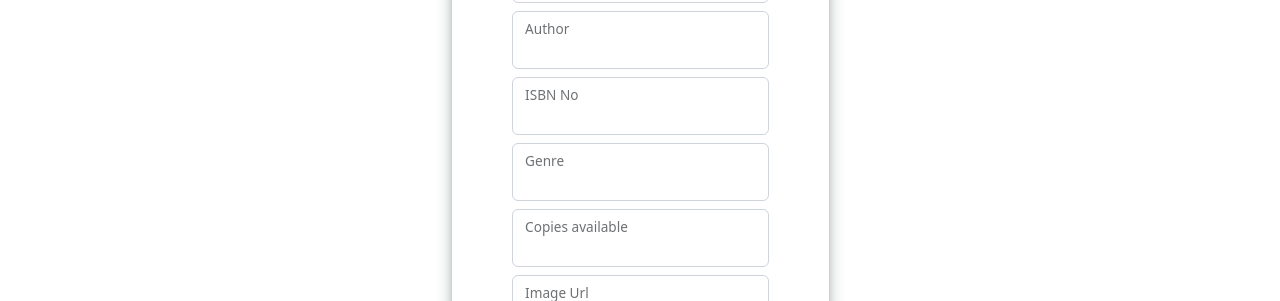
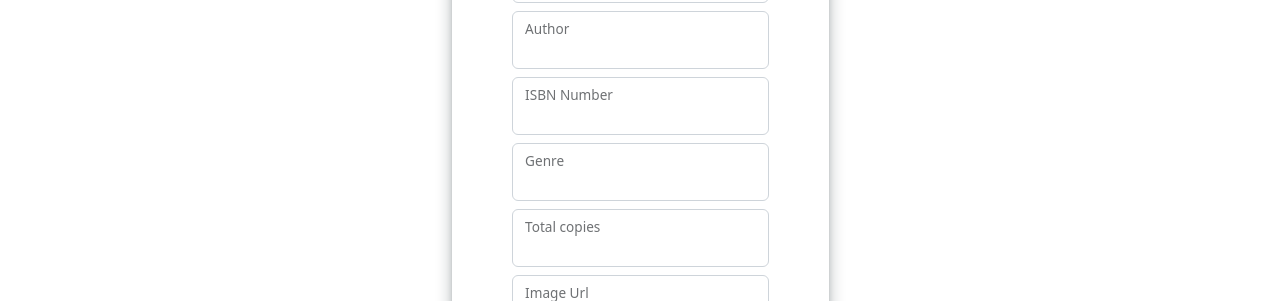
Before and after one commit to dev-siva98/library, a React (Create React App) app: page /admin/editbook/1 in a window 1280 px wide. Shown: the part 216-517 px from the top of the page. Built offline with nearby package versions, Linux system fonts and the light colour scheme; no server answers.

Commit message:
clear testing values

```diff
--- a/src/Components/EditBook/EditBook.jsx
+++ b/src/Components/EditBook/EditBook.jsx
@@ -31,7 +31,8 @@ function EditBook() {
   const totalNumberOfCopiesRef = useRef();
 
   const handleChange = (e, value) => {
-    if (e.target.value.trim() !== value) setInputChanged(true);
+    if (e.target.value.trim() !== value)
+      setInputChanged(true); //to enable save and reset button
     else setInputChanged(false);
   };
 
@@ -47,7 +48,14 @@ function EditBook() {
 
     const errorSet = { ...errors };
 
-    if (title && author && isbnNumber && genre && totalNumberOfCopies && imageUrl) {
+    if (
+      title &&
+      author &&
+      isbnNumber &&
+      genre &&
+      totalNumberOfCopies &&
+      imageUrl
+    ) {
       //validate fields have values to aviod overriting with empty values
       const data = {
         title,
@@ -120,7 +128,7 @@ function EditBook() {
           defaultValue={book?.isbnNumber}
           onChange={(e) => handleChange(e, book.isbnNumber)}
         />
-        <label htmlFor="isbn">ISBN No</label>
+        <label htmlFor="isbn">ISBN Number</label>
       </div>
 
       <div className="form-floating mb-2">
@@ -147,14 +155,16 @@ function EditBook() {
           defaultValue={book?.totalNumberOfCopies}
           onChange={(e) => handleChange(e, book.totalNumberOfCopies)}
         />
-        <label htmlFor="totalNumberOfCopies">Copies available</label>
+        <label htmlFor="totalNumberOfCopies">Total copies</label>
       </div>
 
       <div className="form-floating mb-2">
         <input
           type="text"
           id="imageUrl"
-          className={`form-control form-file ${errors.imageUrl ? "is-invalid" : ""}`}
+          className={`form-control form-file ${
+            errors.imageUrl ? "is-invalid" : ""
+          }`}
           ref={imageUrlRef}
           defaultValue={book?.imageUrl}
           onChange={(e) => handleChange(e, book.imageUrl)}
--- a/src/Components/User/BookCard/BookCard.jsx
+++ b/src/Components/User/BookCard/BookCard.jsx
@@ -27,10 +27,6 @@ function BookCard(props) {
     });
   }, [userDetails]);
 
-  const handleSelect = () => {
-    setModalShow(true);
-  };
-
   return (
     <div className="card book-card">
       <img className="card-img-top" src={imageUrl} alt="book" />
@@ -44,7 +40,7 @@ function BookCard(props) {
           <button
             disabled={isCheckoutLimitBreach || disableButton}
             className="btn btn-primary"
-            onClick={handleSelect}
+            onClick={() => setModalShow(true)}
           >
             Select
           </button>
--- a/src/Components/User/UserHome.jsx
+++ b/src/Components/User/UserHome.jsx
@@ -79,8 +79,6 @@ function UserHome() {
         <div ref={scrollRef} className="cards-container">
           {books.map((book) => {
             return (
-              <>
-                {userDetails && (
               <BookCard
                 book={book}
                 isCheckoutLimitBreach={isCheckoutLimitBreach}
@@ -88,8 +86,6 @@ function UserHome() {
                 userDetails={userDetails}
                 key={book.id}
               />
-                )}
-              </>
             );
           })}
         </div>
```
Lines whose indentation alone changed are shown as unchanged.
